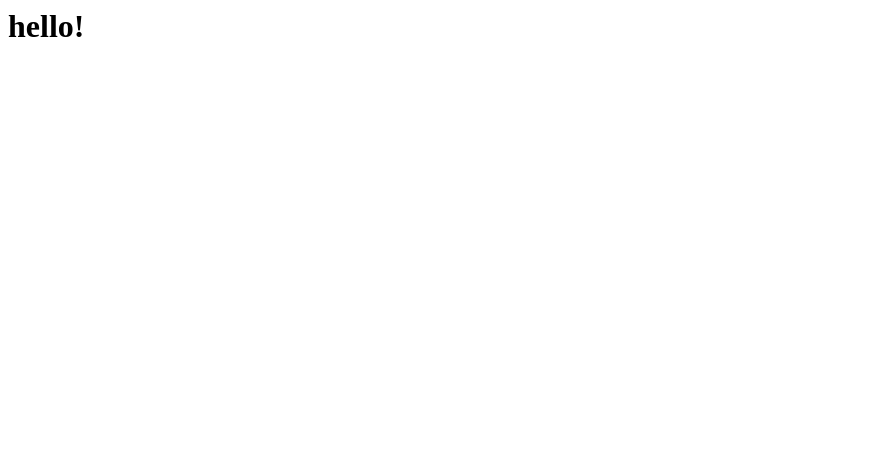
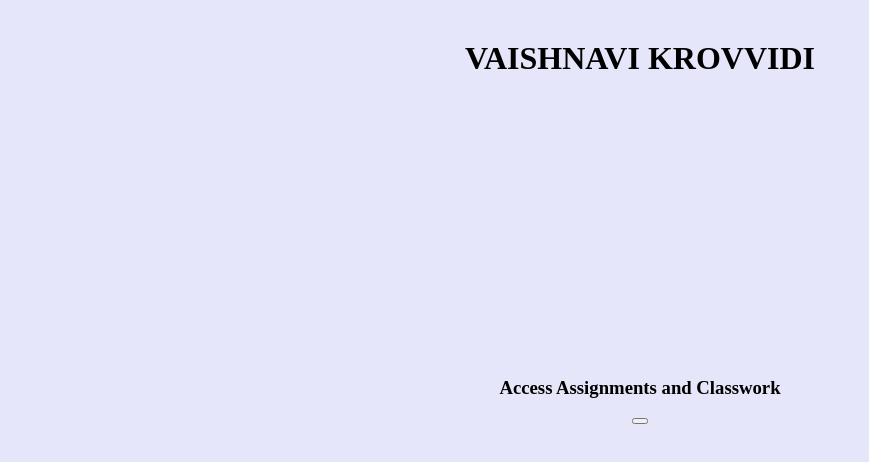
Before and after one commit to Frankenstein0708/ps22-23, a plain HTML site: page index.html in a window 1280 px wide. Shown: the whole page, without its empty margins (0-869 px from the left). Drawn offline with Linux system fonts and the light colour scheme.

Commit message:
Update index.html

```diff
--- a/index.html
+++ b/index.html
@@ -1 +1,32 @@
-<h1>hello!</h1>
+<html>
+    <head>
+        <title> GitHub Page </title>
+        <style>
+          body{
+            background-color: lavender;
+            font-style: Copperplate;
+            text-align: center;
+          }
+          h1{
+            margin-top: 40px;
+            margin-bottom: 300px;
+          }
+
+        </style>
+    </head>
+    <body>
+      <h1><strong>
+        VAISHNAVI KROVVIDI
+      </strong>
+      </h1>
+      <h3><strong>Access Assignments and Classwork</strong></h3>
+      <button>
+        <a href="https://github.com/Frankenstein0708/ps22-23/blob/main/ps%20week1/gallery.html" target="_blank>
+        Portfolio with HTML,CSS,Bootstrap
+        </a>
+      </button>
+
+
+
+    </body>
+</html>
```
